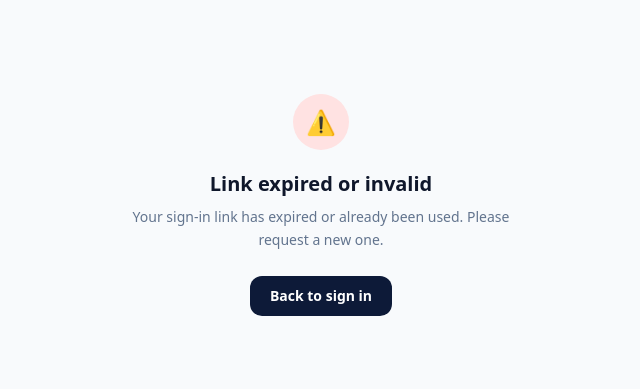
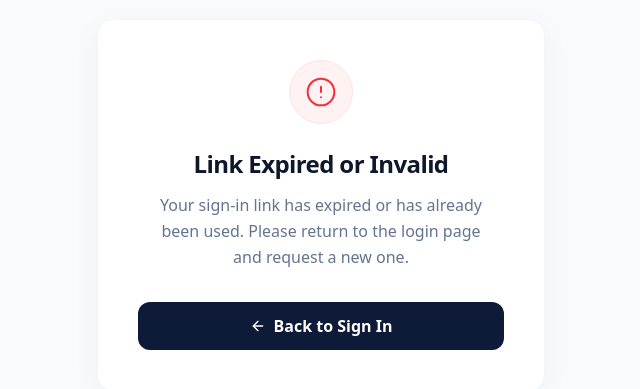
Before and after one commit to Em-myy/event-management, a Next.js app: page /auth/auth-code-error in a window 1280 px wide. Shown: the part 195-584 px from the top of the page, without its empty margins (319-959 px from the left). Built offline with nearby package versions, Linux system fonts and the light colour scheme.

Commit message:
fixed api

```diff
--- a/app/auth/auth-code-error/page.tsx
+++ b/app/auth/auth-code-error/page.tsx
@@ -1,27 +1,35 @@
 // app/auth/auth-code-error/page.tsx
 import Link from "next/link";
+import { AlertCircle, ArrowLeft } from "lucide-react";
 
 export default function AuthCodeErrorPage() {
   return (
-    <div className="min-h-screen flex items-center justify-center bg-slate-50 p-6">
-      <div className="text-center max-w-sm">
-        <div className="w-14 h-14 rounded-full bg-red-100 flex items-center justify-center mx-auto mb-5">
-          <span className="text-2xl">⚠️</span>
+    <div className="min-h-screen flex items-center justify-center bg-slate-50 p-4 sm:p-6">
+      <div className="w-full max-w-md bg-white p-8 sm:p-10 rounded-2xl shadow-[0_8px_30px_rgb(0,0,0,0.04)] border border-slate-100 text-center animate-fade-in">
+
+        {/* Icon Container */}
+        <div className="w-16 h-16 rounded-full bg-red-50 text-red-500 flex items-center justify-center mx-auto mb-6 border border-red-100">
+          <AlertCircle className="w-8 h-8" strokeWidth={1.5} />
         </div>
-        <h1 className="text-xl font-bold text-slate-900 mb-2">
-          Link expired or invalid
+
+        {/* Text Content */}
+        <h1 className="text-2xl font-bold text-slate-900 mb-3 tracking-tight">
+          Link Expired or Invalid
         </h1>
-        <p className="text-sm text-slate-500 mb-6 leading-relaxed">
-          Your sign-in link has expired or already been used.
-          Please request a new one.
+        <p className="text-sm sm:text-base text-slate-500 mb-8 leading-relaxed px-2">
+          Your sign-in link has expired or has already been used. Please return to the login page and request a new one.
         </p>
+
+        {/* Call to Action */}
         <Link
           href="/"
-          className="inline-flex items-center gap-2 px-5 py-2.5 text-sm font-semibold text-white rounded-xl"
+          className="flex items-center justify-center gap-2 w-full px-5 py-3 text-sm sm:text-base font-semibold text-white rounded-xl transition-all duration-200 hover:opacity-90 hover:shadow-md active:scale-[0.98]"
           style={{ background: "#0D1A38" }}
         >
-          Back to sign in
+          <ArrowLeft className="w-4 h-4" />
+          Back to Sign In
         </Link>
+
       </div>
     </div>
   );
--- a/app/auth/layout.tsx
+++ b/app/auth/layout.tsx
@@ -25,7 +25,7 @@ export default function AuthLayout({
 }>) {
   return (
     <html lang="en" className={`${dmSans.variable} ${syne.variable}`}>
-      <body className="font-sans antialiased bg-slate-50 text-slate-900">
+      <body className="font-sans antialiased bg-slate-50 text-slate-900 min-h-screen w-full overflow-x-hidden">
         {children}
       </body>
     </html>
--- a/app/auth/setup/page.tsx
+++ b/app/auth/setup/page.tsx
@@ -43,24 +43,24 @@ export default function SetupPasswordPage() {
   }
 
   return (
-    <div className="min-h-screen flex items-center justify-center p-4">
-      <div className="w-full max-w-md bg-white rounded-2xl shadow-xl p-8 animate-slide-up">
+    <div className="min-h-screen flex items-center justify-center p-4 sm:p-6 w-full">
+      <div className="w-full max-w-md bg-white rounded-2xl shadow-xl p-6 sm:p-8 animate-slide-up border border-slate-100">
 
-        <div className="w-12 h-12 bg-amber-100 text-amber-600 rounded-xl flex items-center justify-center mb-6">
+        <div className="w-12 h-12 bg-amber-100 text-amber-600 rounded-xl flex items-center justify-center mb-5 sm:mb-6">
           <Lock className="w-6 h-6" />
         </div>
 
-        <h1 className="text-2xl font-display font-bold text-slate-900 mb-2">
+        <h1 className="text-xl sm:text-2xl font-display font-bold text-slate-900 mb-2">
           Welcome aboard!
         </h1>
-        <p className="text-sm text-slate-500 mb-8">
+        <p className="text-sm text-slate-500 mb-6 sm:mb-8">
           Your account has been verified. Please set a secure password to use for future logins.
         </p>
 
         {error && (
           <div className="flex items-center gap-2 bg-red-50 text-red-600 border border-red-100 p-3 rounded-xl text-sm mb-6">
             <AlertCircle className="w-4 h-4 shrink-0" />
-            {error}
+            <span className="flex-1 break-words">{error}</span>
           </div>
         )}
 
@@ -71,7 +71,7 @@ export default function SetupPasswordPage() {
             <p className="text-sm text-slate-500 mt-1">Taking you to your dashboard...</p>
           </div>
         ) : (
-          <form onSubmit={handleSetPassword} className="space-y-6">
+          <form onSubmit={handleSetPassword} className="space-y-5 sm:space-y-6">
             <div>
               <label className="block text-xs font-semibold text-slate-600 uppercase tracking-wide mb-2">
                 Create a Password
@@ -83,13 +83,11 @@ export default function SetupPasswordPage() {
                   value={password}
                   onChange={(e) => setPassword(e.target.value)}
                   placeholder="At least 6 characters"
-
                   className="w-full px-4 pr-12 py-3 bg-slate-50 border border-slate-200 rounded-xl text-sm focus:border-amber-500 focus:ring-1 focus:ring-amber-500 outline-none transition-all"
                 />
                 <button
                   type="button"
                   onClick={() => setShowPassword((p) => !p)}
-
                   className="absolute right-4 top-1/2 -translate-y-1/2 text-slate-400 hover:text-slate-600 cursor-pointer flex items-center justify-center transition-colors"
                 >
                   {showPassword ? <EyeOff className="w-5 h-5" /> : <Eye className="w-5 h-5" />}
@@ -100,7 +98,7 @@ export default function SetupPasswordPage() {
             <button
               type="submit"
               disabled={loading || password.length < 6}
-              className="w-full cursor-pointer flex items-center justify-center gap-2 py-3 px-4 bg-slate-900 hover:bg-slate-800 text-white font-semibold rounded-xl transition-all disabled:opacity-50"
+              className="w-full cursor-pointer flex items-center justify-center gap-2 py-3 px-4 bg-slate-900 hover:bg-slate-800 text-white font-semibold rounded-xl transition-all disabled:opacity-50 active:scale-[0.98]"
             >
               {loading ? <Loader2 className="w-5 h-5 animate-spin" /> : "Save Password & Enter"}
             </button>
```
Lines whose indentation alone changed are shown as unchanged.
